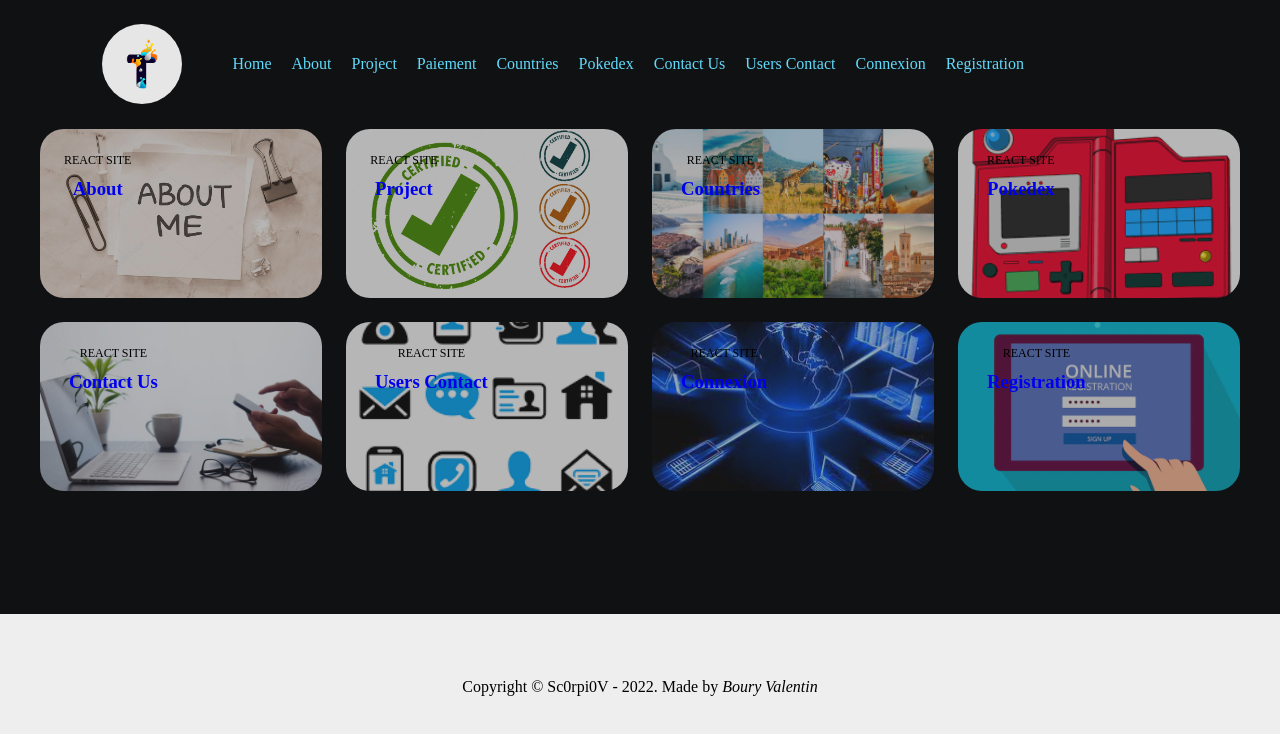
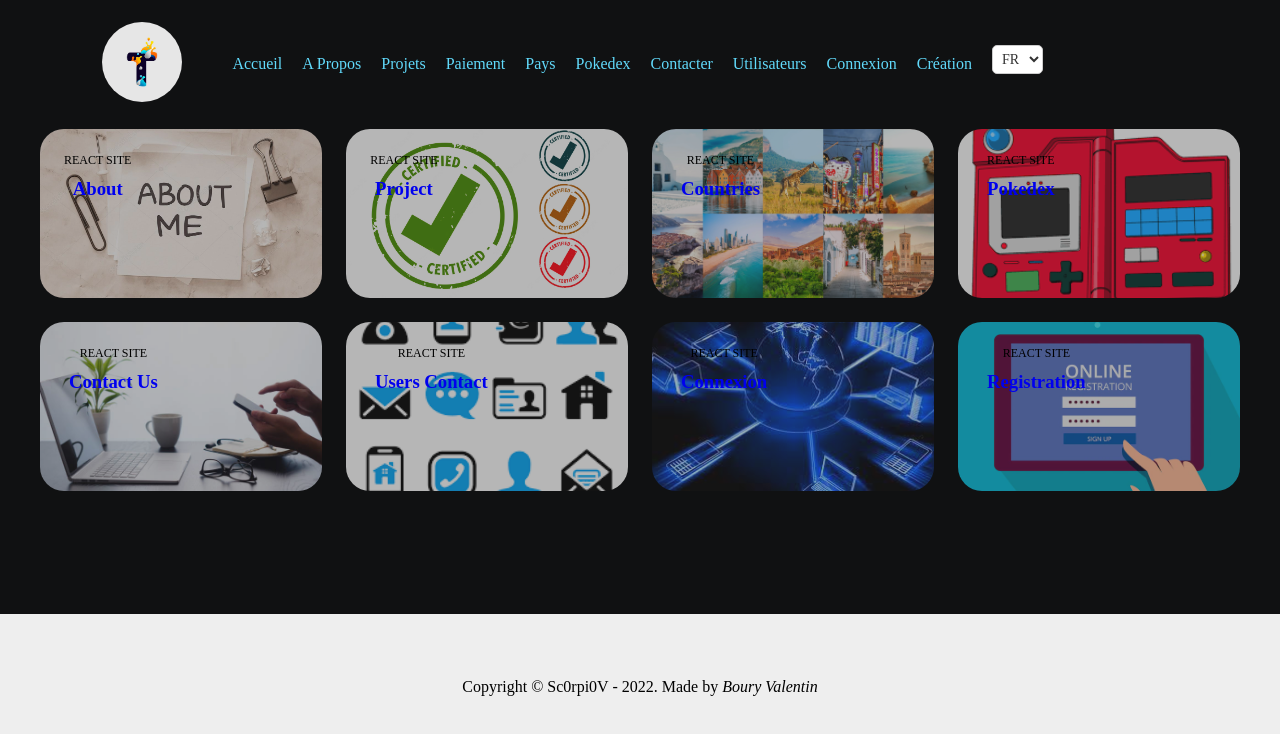
Before and after one commit to Sc0rpi0V/Com-Animal, a React (Create React App) app: page / in a window 1280 px wide. Shown: the top 734 px of the page. Built offline with nearby package versions, Linux system fonts and the light colour scheme.

Commit message:
Ajout trad navbar

```diff
--- a/src/App.jsx
+++ b/src/App.jsx
@@ -2,6 +2,44 @@ import './App.css';
 import Footer from './components/Footer/Footer';
 import TheHeader from './components/Header/TheHeader';
 import Router from './Router';
+import i18next from 'i18next';
+import { initReactI18next } from'react-i18next';
+
+i18next.use(initReactI18next)
+  .init({
+    resources: {
+      fr: {
+        translation: {
+          home: 'Accueil' ,
+          about: 'A Propos',
+          project: 'Projets',
+          paiement: 'Paiement',
+          countries: 'Pays',
+          pokedex: 'Pokedex',
+          contact: 'Contacter',
+          users: 'Utilisateurs',
+          connexion: 'Connexion',
+          registration: 'Création'
+        }
+      } ,
+      en: {
+        translation: {
+          home: 'Home' ,
+          about: 'About',
+          project: 'Project',
+          paiement: 'Paiement',
+          countries: 'Countries',
+          pokedex: 'Pokedex',
+          contact: 'Contact',
+          users: 'Users',
+          connexion: 'Connection',
+          registration: 'Registration'
+        }
+      }
+    } ,
+    lng: 'fr',
+    fallbackLng: 'fr'
+  })
 
 const App = () => {
   return (
--- a/src/components/Header/Navigation.jsx
+++ b/src/components/Header/Navigation.jsx
@@ -1,23 +1,39 @@
 import "./style/Navigation.css";
 import logo from "../../img/logo.jpeg";
 import { NavLink } from "react-router-dom";
+import { useTranslation } from "react-i18next";
 
 const Navigation = () => {
+    const { t, i18n } = useTranslation();
+
+    function handleLangChange(event) {
+        console.log(event.target.value);
+        i18n.changeLanguage(event.target.value);
+    }
+
     return (
         <div className="navigation">
             <nav>
-                <img src={logo} alt="Logo" />
+                <NavLink to="/">
+                    <img src={logo} alt="Logo" />
+                </NavLink>
                 <ul>
-                    <li><NavLink to="/" className={(nav) => (nav.isActive ? "nav-active" : "")} >Home</NavLink></li>
-                    <li><NavLink to="/about" className={(nav) => (nav.isActive ? "nav-active" : "")} >About</NavLink></li>
-                    <li><NavLink to="/project" className={(nav) => (nav.isActive ? "nav-active" : "")} >Project</NavLink></li>
-                    <li><NavLink to="/paiement" className={(nav) => (nav.isActive ? "nav-active" : "")}>Paiement</NavLink></li>
-                    <li><NavLink to="/countries" className={(nav) => (nav.isActive ? "nav-active" : "")}>Countries</NavLink></li>
-                    <li><NavLink to="/pokedex" className={(nav) => (nav.isActive ? "nav-active" : "")} >Pokedex</NavLink></li>
-                    <li><NavLink to="/contact" className={(nav) => (nav.isActive ? "nav-active" : "")} >Contact Us</NavLink></li>
-                    <li><NavLink to="/users" className={(nav) => (nav.isActive ? "nav-active" : "")} >Users Contact</NavLink></li>
-                    <li><NavLink to="/connexion" className={(nav) => (nav.isActive ? "nav-active" : "")}>Connexion</NavLink></li>
-                    <li><NavLink to="/registration" className={(nav) => (nav.isActive ? "nav-active" : "")}>Registration</NavLink></li>
+                    <li><NavLink to="/" className={(nav) => (nav.isActive ? "nav-active" : "")} >{t('home')}</NavLink></li>
+                    <li><NavLink to="/about" className={(nav) => (nav.isActive ? "nav-active" : "")} >{t('about')}</NavLink></li>
+                    <li><NavLink to="/project" className={(nav) => (nav.isActive ? "nav-active" : "")} >{t('project')}</NavLink></li>
+                    <li><NavLink to="/paiement" className={(nav) => (nav.isActive ? "nav-active" : "")}>{t('paiement')}</NavLink></li>
+                    <li><NavLink to="/countries" className={(nav) => (nav.isActive ? "nav-active" : "")}>{t('countries')}</NavLink></li>
+                    <li><NavLink to="/pokedex" className={(nav) => (nav.isActive ? "nav-active" : "")} >{t('pokedex')}</NavLink></li>
+                    <li><NavLink to="/contact" className={(nav) => (nav.isActive ? "nav-active" : "")} >{t('contact')}</NavLink></li>
+                    <li><NavLink to="/users" className={(nav) => (nav.isActive ? "nav-active" : "")} >{t('users')}</NavLink></li>
+                    <li><NavLink to="/connexion" className={(nav) => (nav.isActive ? "nav-active" : "")}>{t('connexion')}</NavLink></li>
+                    <li><NavLink to="/registration" className={(nav) => (nav.isActive ? "nav-active" : "")}>{t('registration')}</NavLink></li>
+                    <div>
+                        <select onChange={handleLangChange} defaultValue="fr">
+                            <option value="fr">FR</option>
+                            <option value="en">EN</option>
+                        </select>
+                    </div>
                     <div className="cursor"></div>
                 </ul>
             </nav>
@@ -25,4 +41,5 @@ const Navigation = () => {
     );
 }
 
+
 export default Navigation;
--- a/src/components/Header/style/Navigation.css
+++ b/src/components/Header/style/Navigation.css
@@ -70,3 +70,14 @@ img {
   object-fit: cover;
   margin-right: 10px;
 }
+
+select {
+  background-color: #fff;
+  color: #333;
+  border: 1px solid #ccc;
+  padding: 5px;
+  border-radius: 5px;
+  cursor: pointer;
+  font-size: 14px;
+  margin-left: 10px;
+}
```
Also changed, not shown: package.json (+4 -3 lines), 1 other file (tests, documents, lock files or other folders).
